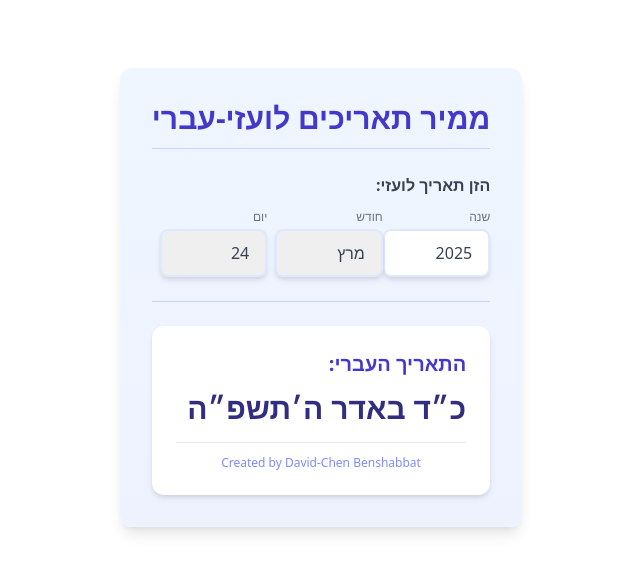
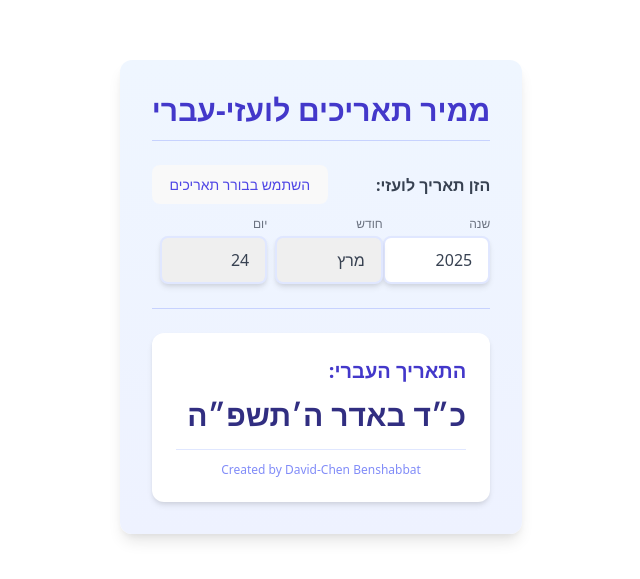
Before and after one commit to benshabbat/HebrewDateConverter, a React (Vite) app in the folder HebrewDateConverter/: page / in a window 1280 px wide. Shown: the part 103-682 px from the top of the page, without its empty margins (319-959 px from the left). Built offline with nearby package versions, Linux system fonts and the light colour scheme.

Commit message:
enhance DateInput component with toggle for custom and native date input modes; update HebrewDateDisplay to conditionally render notes

```diff
--- a/HebrewDateConverter/src/components/HebrewDateConverter/DateInput.jsx
+++ b/HebrewDateConverter/src/components/HebrewDateConverter/DateInput.jsx
@@ -1,7 +1,10 @@
 // src/components/HebrewDateConverter/DateInput.jsx
-import React from 'react';
+import React, { useState } from 'react';
 
 const DateInput = ({ value, onChange, error }) => {
+  // State to track which input mode is active
+  const [inputMode, setInputMode] = useState('custom'); // 'custom' or 'native'
+
   // Extract date parts
   const dateParts = value ? value.split('-') : ['', '', ''];
   const [yearValue, monthValue, dayValue] = dateParts;
@@ -78,11 +81,55 @@ const DateInput = ({ value, onChange, error }) => {
     onChange({ target: { value: newDate } });
   };
 
+  // Handle change in native date picker
+  const handleNativeDateChange = (e) => {
+    // Direct pass-through to parent
+    onChange(e);
+  };
+
+  // Toggle between input modes
+  const toggleInputMode = () => {
+    setInputMode(inputMode === 'custom' ? 'native' : 'custom');
+  };
+
   return (
     <div className="mb-6">
-      <label className="block text-gray-700 text-md font-bold mb-3" htmlFor="gregorian-date">
+      <div className="flex justify-between items-center mb-3">
+        <label className="block text-gray-700 text-md font-bold" htmlFor="gregorian-date">
           הזן תאריך לועזי:
         </label>
+        <button
+          type="button"
+          onClick={toggleInputMode}
+          className="text-sm text-indigo-600 hover:text-indigo-800 focus:outline-none transition-colors"
+        >
+          {inputMode === 'custom' ? 'השתמש בבורר תאריכים' : 'השתמש בשדות נפרדים'}
+        </button>
+      </div>
+
+      {/* Native date input */}
+      {inputMode === 'native' && (
+        <div className="relative">
+          <input
+            id="gregorian-date"
+            type="date"
+            className="shadow-md appearance-none border-2 border-indigo-100 rounded-lg w-full py-3 px-4 text-gray-700 leading-tight focus:outline-none focus:border-indigo-400 focus:shadow-outline transition-all"
+            value={value}
+            onChange={handleNativeDateChange}
+            aria-describedby="date-error"
+            min="1300-01-01"
+            max="2500-12-31"
+          />
+          <div className="absolute inset-y-0 left-0 flex items-center pl-3 pointer-events-none">
+            <svg className="w-5 h-5 text-indigo-500" fill="currentColor" viewBox="0 0 20 20" xmlns="http://www.w3.org/2000/svg">
+              <path fillRule="evenodd" d="M6 2a1 1 0 00-1 1v1H4a2 2 0 00-2 2v10a2 2 0 002 2h12a2 2 0 002-2V6a2 2 0 00-2-2h-1V3a1 1 0 10-2 0v1H7V3a1 1 0 00-1-1zm0 5a1 1 0 000 2h8a1 1 0 100-2H6z" clipRule="evenodd"></path>
+            </svg>
+          </div>
+        </div>
+      )}
+
+      {/* Custom date input */}
+      {inputMode === 'custom' && (
         <div className="flex space-x-2 rtl:space-x-reverse">
           <div className="w-1/3 relative">
             <label className="block text-gray-500 text-xs mb-1" htmlFor="year-input">
@@ -141,6 +188,8 @@ const DateInput = ({ value, onChange, error }) => {
             </select>
           </div>
         </div>
+      )}
+
       {error && (
         <p id="date-error" className="text-red-500 text-sm mt-2 font-medium">{error}</p>
       )}
--- a/HebrewDateConverter/src/components/HebrewDateConverter/HebrewDateDisplay.jsx
+++ b/HebrewDateConverter/src/components/HebrewDateConverter/HebrewDateDisplay.jsx
@@ -1,14 +1,27 @@
 // src/components/HebrewDateConverter/HebrewDateDisplay.jsx
-import React from 'react';
+import React from "react";
 
 const HebrewDateDisplay = ({ hebrewDate }) => {
   return (
     <div className="border-t border-indigo-200 pt-6 mt-4">
       <div className="bg-white rounded-xl shadow-md p-6 transform transition-all">
-        <h2 className="text-xl font-bold mb-3 text-indigo-700">התאריך העברי:</h2>
-        <p className="text-3xl text-indigo-900 font-bold mb-2">{hebrewDate}</p>
+        <h2 className="text-xl font-bold mb-3 text-indigo-700">
+          התאריך העברי:
+        </h2>
+        <p className="text-3xl text-indigo-900 font-bold mb-2">
+          {hebrewDate.note && (
+            <div className="mt-2 mb-2">
+              <p className="inline-block bg-indigo-100 text-indigo-800 text-sm font-bold px-3 py-1 rounded-full">
+                {hebrewDate.note}
+              </p>
+            </div>
+          )}
+          {hebrewDate}
+        </p>
         <div className="mt-4 pt-3 text-center border-t border-indigo-100">
-          <p className="text-xs text-indigo-400 font-medium">Created by David-Chen Benshabbat</p>
+          <p className="text-xs text-indigo-400 font-medium">
+            Created by David-Chen Benshabbat
+          </p>
         </div>
       </div>
     </div>
```
Lines whose indentation alone changed are shown as unchanged.
